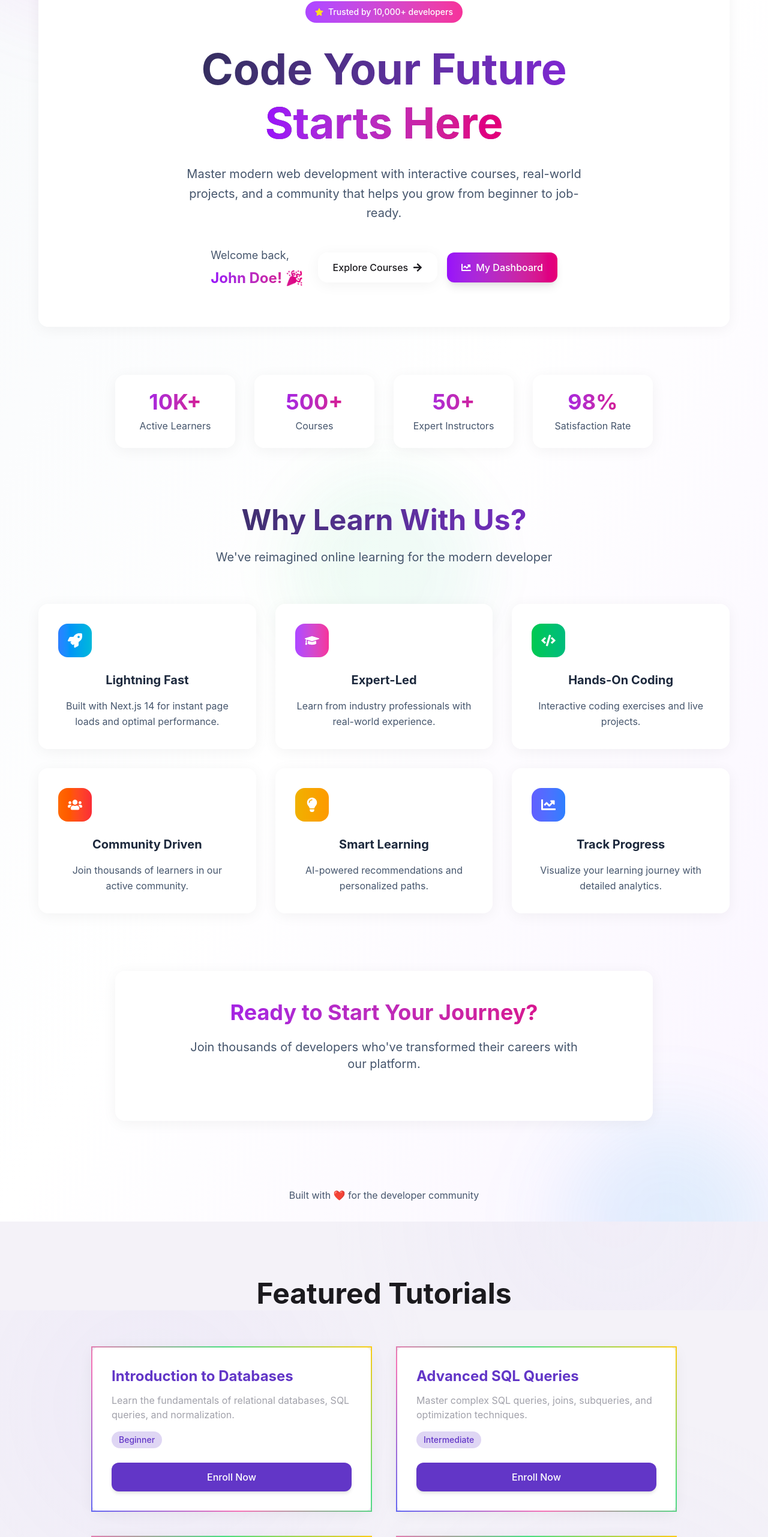
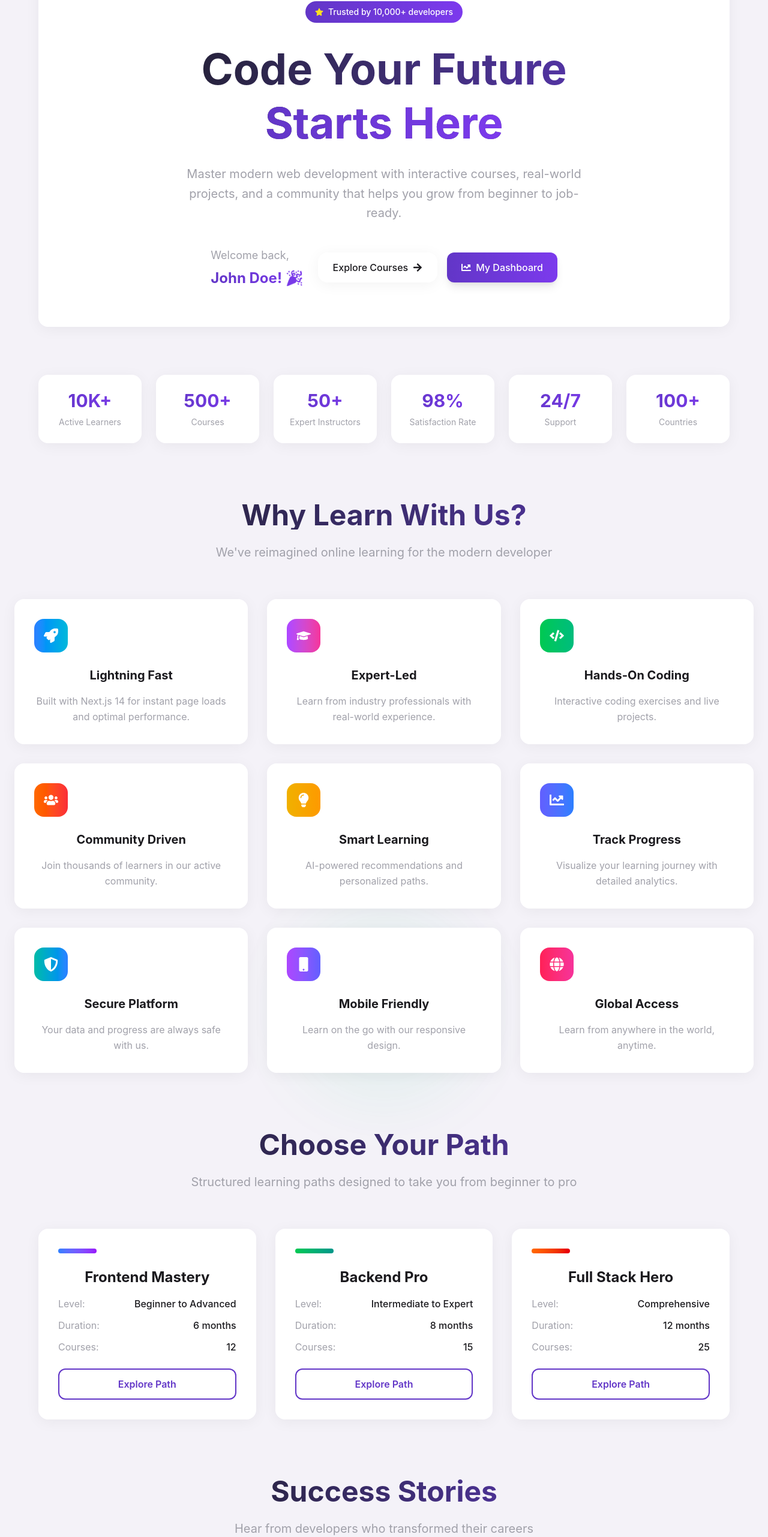
Before and after one commit to abdul-ghaffar01/elearning, a Next.js app: page / in a window 1280 px wide. Shown: the part 215-2778 px from the top of the page at 60% size. Built offline with nearby package versions, Linux system fonts and the light colour scheme.

Commit message:
updated landing page

```diff
--- a/app/page.js
+++ b/app/page.js
@@ -6,7 +6,7 @@ const page = () => {
   return (
     <div>
       <LandingPage />
-      <FeaturedTutorials />
+      {/* <FeaturedTutorials /> */}
     </div>
   )
 }
--- a/components/LandingPage.jsx
+++ b/components/LandingPage.jsx
@@ -1,8 +1,9 @@
 "use client";
-import { motion, useMotionValue, useTransform } from "framer-motion";
+import { motion, useMotionValue, useTransform, AnimatePresence } from "framer-motion";
 import Link from "next/link";
 import { useUserStore } from "@/store/loginStore";
-import { FaRocket, FaGraduationCap, FaCode, FaStar, FaUsers, FaLightbulb, FaArrowRight, FaPlay, FaChartLine } from "react-icons/fa";
+import { FaRocket, FaGraduationCap, FaCode, FaStar, FaUsers, FaLightbulb, FaArrowRight, FaPlay, FaChartLine, FaShieldAlt, FaMobile, FaGlobe, FaHeart } from "react-icons/fa";
+import { useState, useEffect } from "react";
 
 const fadeUp = (delay = 0) => ({
   hidden: { opacity: 0, y: 60 },
@@ -30,12 +31,11 @@ const staggerContainer = {
 const floatAnimation = {
   animate: {
     y: [0, -20, 0],
-    rotate: [0, 5, 0]
-  },
-  transition: {
-    duration: 8,
-    repeat: Infinity,
-    ease: "easeInOut"
+    transition: {
+      duration: 4,
+      repeat: Infinity,
+      ease: "easeInOut"
+    },
   },
 };
 
@@ -43,6 +43,8 @@ export default function LandingPage() {
   const { isLoggedIn, user, login } = useUserStore();
   const mouseX = useMotionValue(0);
   const mouseY = useMotionValue(0);
+  const [currentTestimonial, setCurrentTestimonial] = useState(0);
+  const [isVisible, setIsVisible] = useState(false);
 
   const handleMouseMove = (event) => {
     const { clientX, clientY } = event;
@@ -53,8 +55,19 @@ export default function LandingPage() {
     mouseY.set(clientY / height - 0.5);
   };
 
-  const rotateX = useTransform(mouseY, [-0.5, 0.5], [10, -10]);
-  const rotateY = useTransform(mouseX, [-0.5, 0.5], [-10, 10]);
+  const rotateX = useTransform(mouseY, [-0.5, 0.5], [5, -5]);
+  const rotateY = useTransform(mouseX, [-0.5, 0.5], [-5, 5]);
+
+  useEffect(() => {
+    setIsVisible(true);
+
+    // Auto-rotate testimonials
+    const interval = setInterval(() => {
+      setCurrentTestimonial((prev) => (prev + 1) % testimonials.length);
+    }, 5000);
+
+    return () => clearInterval(interval);
+  }, []);
 
   const features = [
     {
@@ -92,6 +105,24 @@ export default function LandingPage() {
       title: "Track Progress",
       desc: "Visualize your learning journey with detailed analytics.",
       color: "from-indigo-500 to-blue-500"
+    },
+    {
+      icon: <FaShieldAlt className="text-2xl" />,
+      title: "Secure Platform",
+      desc: "Your data and progress are always safe with us.",
+      color: "from-teal-500 to-blue-500"
+    },
+    {
+      icon: <FaMobile className="text-2xl" />,
+      title: "Mobile Friendly",
+      desc: "Learn on the go with our responsive design.",
+      color: "from-purple-500 to-indigo-500"
+    },
+    {
+      icon: <FaGlobe className="text-2xl" />,
+      title: "Global Access",
+      desc: "Learn from anywhere in the world, anytime.",
+      color: "from-rose-500 to-pink-500"
     }
   ];
 
@@ -99,12 +130,59 @@ export default function LandingPage() {
     { number: "10K+", label: "Active Learners" },
     { number: "500+", label: "Courses" },
     { number: "50+", label: "Expert Instructors" },
-    { number: "98%", label: "Satisfaction Rate" }
+    { number: "98%", label: "Satisfaction Rate" },
+    { number: "24/7", label: "Support" },
+    { number: "100+", label: "Countries" }
+  ];
+
+  const testimonials = [
+    {
+      name: "Sarah Chen",
+      role: "Frontend Developer",
+      content: "This platform transformed my career. From beginner to hired in 6 months!",
+      avatar: "👩‍💻"
+    },
+    {
+      name: "Marcus Johnson",
+      role: "Full Stack Engineer",
+      content: "The hands-on projects gave me the confidence to tackle real-world problems.",
+      avatar: "👨‍💼"
+    },
+    {
+      name: "Emily Davis",
+      role: "UX Designer",
+      content: "The community support and expert guidance made all the difference.",
+      avatar: "👩‍🎨"
+    }
+  ];
+
+  const learningPaths = [
+    {
+      title: "Frontend Mastery",
+      level: "Beginner to Advanced",
+      duration: "6 months",
+      courses: 12,
+      color: "from-blue-500 to-purple-600"
+    },
+    {
+      title: "Backend Pro",
+      level: "Intermediate to Expert",
+      duration: "8 months",
+      courses: 15,
+      color: "from-green-500 to-teal-600"
+    },
+    {
+      title: "Full Stack Hero",
+      level: "Comprehensive",
+      duration: "12 months",
+      courses: 25,
+      color: "from-orange-500 to-red-600"
+    }
   ];
 
   return (
     <div
-      className="min-h-screen flex flex-col items-center justify-center text-center px-6 relative overflow-hidden bg-gradient-to-br from-slate-50 via-white to-purple-50 dark:from-slate-900 dark:via-slate-800 dark:to-purple-900"
+      className="min-h-screen flex flex-col items-center justify-center text-center px-6 relative overflow-hidden bg-background"
       onMouseMove={handleMouseMove}
     >
       {/* Animated Background Elements */}
@@ -140,13 +218,13 @@ export default function LandingPage() {
       {/* Hero Section */}
       <motion.section
         initial="hidden"
-        animate="visible"
+        animate={isVisible ? "visible" : "hidden"}
         variants={staggerContainer}
         className="relative z-10 max-w-6xl w-full my-20"
       >
         <motion.div
           variants={fadeUp()}
-          className="glass p-12 md:p-16 rounded-3xl shadow-2xl border border-white/20 backdrop-blur-xl"
+          className="glass p-12 md:p-16 rounded-3xl shadow-2xl border border-border-color backdrop-blur-xl"
           style={{ rotateX, rotateY }}
         >
           {/* Badge */}
@@ -154,7 +232,7 @@ export default function LandingPage() {
             initial={{ opacity: 0, scale: 0 }}
             animate={{ opacity: 1, scale: 1 }}
             transition={{ delay: 0.2, type: "spring" }}
-            className="inline-flex items-center gap-2 px-4 py-2 rounded-full bg-gradient-to-r from-purple-500 to-pink-500 text-white text-sm font-medium mb-8"
+            className="inline-flex items-center gap-2 px-4 py-2 rounded-full bg-gradient-to-r from-accent to-accent-hover text-white text-sm font-medium mb-8"
           >
             <FaStar className="text-yellow-300" />
             Trusted by 10,000+ developers
@@ -162,18 +240,18 @@ export default function LandingPage() {
 
           <motion.h1
             variants={fadeUp(0.3)}
-            className="text-5xl md:text-7xl font-bold mb-6 leading-tight bg-gradient-to-r from-slate-800 to-purple-600 dark:from-white dark:to-purple-200 bg-clip-text text-transparent"
+            className="text-5xl md:text-7xl font-bold mb-6 leading-tight bg-gradient-to-r from-foreground to-accent bg-clip-text text-transparent"
           >
             Code Your Future
             <br />
-            <span className="bg-gradient-to-r from-purple-600 to-pink-600 dark:from-purple-400 dark:to-pink-400 bg-clip-text text-transparent">
+            <span className="bg-gradient-to-r from-accent to-accent-hover bg-clip-text text-transparent">
               Starts Here
             </span>
           </motion.h1>
 
           <motion.p
             variants={fadeUp(0.5)}
-            className="text-xl text-slate-600 dark:text-slate-300 mb-10 max-w-2xl mx-auto leading-relaxed"
+            className="text-xl text-muted mb-10 max-w-2xl mx-auto leading-relaxed"
           >
             Master modern web development with interactive courses, real-world projects,
             and a community that helps you grow from beginner to job-ready.
@@ -192,7 +270,7 @@ export default function LandingPage() {
                   email: "demo@example.com",
                   role: "student"
                 })}
-                className="px-8 py-4 rounded-xl font-semibold text-white shadow-lg flex items-center gap-3 bg-gradient-to-r from-purple-600 to-pink-600 hover:from-purple-700 hover:to-pink-700 transition-all"
+                className="px-8 py-4 rounded-xl font-semibold text-white shadow-lg flex items-center gap-3 bg-gradient-to-r from-accent to-accent-hover hover:from-accent-hover hover:to-accent transition-all"
               >
                 <FaPlay className="text-sm" />
                 Start Learning Free
@@ -201,7 +279,7 @@ export default function LandingPage() {
               <motion.button
                 whileHover={{ scale: 1.05 }}
                 whileTap={{ scale: 0.95 }}
-                className="px-8 py-4 rounded-xl font-semibold border-2 border-purple-200 dark:border-purple-800 text-purple-600 dark:text-purple-400 hover:bg-purple-50 dark:hover:bg-purple-900/20 transition-all"
+                className="px-8 py-4 rounded-xl font-semibold border-2 border-border-color text-accent hover:bg-accent/10 transition-all"
               >
                 Watch Demo
               </motion.button>
@@ -212,24 +290,24 @@ export default function LandingPage() {
               className="flex flex-col md:flex-row items-center justify-center gap-6"
             >
               <div className="text-center md:text-left">
-                <p className="text-slate-600 dark:text-slate-300 text-lg mb-2">
+                <p className="text-muted text-lg mb-2">
                   Welcome back,
                 </p>
-                <p className="text-2xl font-bold bg-gradient-to-r from-purple-600 to-pink-600 bg-clip-text text-transparent">
+                <p className="text-2xl font-bold bg-gradient-to-r from-accent to-accent-hover bg-clip-text text-transparent">
                   {user?.name || "Awesome Learner"}! 🎉
                 </p>
               </div>
               <div className="flex flex-wrap gap-4 justify-center">
                 <Link
                   href="/tutorials"
-                  className="px-6 py-3 rounded-xl glass hover:shadow-lg border border-white/20 hover:border-purple-300 dark:hover:border-purple-600 font-medium flex items-center gap-2 transition-all group"
+                  className="px-6 py-3 rounded-xl glass hover:shadow-lg border border-border-color hover:border-accent font-medium flex items-center gap-2 transition-all group"
                 >
                   Explore Courses
                   <FaArrowRight className="group-hover:translate-x-1 transition-transform" />
                 </Link>
                 <Link
                   href="/u/dashboard"
-                  className="px-6 py-3 rounded-xl font-medium text-white shadow-lg bg-gradient-to-r from-purple-600 to-pink-600 hover:from-purple-700 hover:to-pink-700 transition-all flex items-center gap-2"
+                  className="px-6 py-3 rounded-xl font-medium text-white shadow-lg bg-gradient-to-r from-accent to-accent-hover hover:from-accent-hover hover:to-accent transition-all flex items-center gap-2"
                 >
                   <FaChartLine />
                   My Dashboard
@@ -243,21 +321,22 @@ export default function LandingPage() {
       {/* Stats Section */}
       <motion.section
         initial="hidden"
-        animate="visible"
+        animate={isVisible ? "visible" : "hidden"}
         variants={staggerContainer}
-        className="relative z-10 max-w-4xl w-full mb-24"
+        className="relative z-10 max-w-6xl w-full mb-24"
       >
-        <motion.div variants={fadeUp()} className="grid grid-cols-2 md:grid-cols-4 gap-8">
+        <motion.div variants={fadeUp()} className="grid grid-cols-2 lg:grid-cols-6 gap-6">
           {stats.map((stat, index) => (
             <motion.div
               key={index}
               variants={fadeUp(0.1 * index)}
-              className="text-center p-6 rounded-2xl glass border border-white/20 hover:shadow-lg transition-all"
+              whileHover={{ scale: 1.05, y: -5 }}
+              className="text-center p-6 rounded-2xl glass border border-border-color hover:shadow-lg transition-all cursor-pointer"
             >
-              <div className="text-3xl md:text-4xl font-bold bg-gradient-to-r from-purple-600 to-pink-600 bg-clip-text text-transparent">
+              <div className="text-2xl md:text-3xl font-bold bg-gradient-to-r from-accent to-accent-hover bg-clip-text text-transparent">
                 {stat.number}
               </div>
-              <div className="text-slate-600 dark:text-slate-400 mt-2">
+              <div className="text-muted mt-2 text-sm">
                 {stat.label}
               </div>
             </motion.div>
@@ -268,15 +347,15 @@ export default function LandingPage() {
       {/* Features Section */}
       <motion.section
         initial="hidden"
-        animate="visible"
+        animate={isVisible ? "visible" : "hidden"}
         variants={staggerContainer}
-        className="relative z-10 max-w-6xl w-full mb-24"
+        className="relative z-10 max-w-7xl w-full mb-24"
       >
         <motion.div variants={fadeUp()} className="text-center mb-16">
-          <h2 className="text-4xl md:text-5xl font-bold mb-6 bg-gradient-to-r from-slate-800 to-purple-600 dark:from-white dark:to-purple-200 bg-clip-text text-transparent">
+          <h2 className="text-4xl md:text-5xl font-bold mb-6 bg-gradient-to-r from-foreground to-accent bg-clip-text text-transparent">
             Why Learn With Us?
           </h2>
-          <p className="text-xl text-slate-600 dark:text-slate-300 max-w-2xl mx-auto">
+          <p className="text-xl text-muted max-w-2xl mx-auto">
             We've reimagined online learning for the modern developer
           </p>
         </motion.div>
@@ -291,15 +370,15 @@ export default function LandingPage() {
                 y: -8,
                 transition: { type: "spring", stiffness: 300 }
               }}
-              className="group p-8 rounded-3xl glass border border-white/20 hover:shadow-2xl hover:border-purple-200 dark:hover:border-purple-600 cursor-pointer transition-all duration-300"
+              className="group p-8 rounded-3xl glass border border-border-color hover:shadow-2xl hover:border-accent cursor-pointer transition-all duration-300"
             >
               <div className={`w-14 h-14 rounded-2xl bg-gradient-to-r ${feature.color} flex items-center justify-center text-white mb-6 group-hover:scale-110 transition-transform`}>
                 {feature.icon}
               </div>
-              <h3 className="text-xl font-bold mb-4 text-slate-800 dark:text-white">
+              <h3 className="text-xl font-bold mb-4 text-foreground">
                 {feature.title}
               </h3>
-              <p className="text-slate-600 dark:text-slate-300 leading-relaxed">
+              <p className="text-muted leading-relaxed">
                 {feature.desc}
               </p>
             </motion.div>
@@ -307,21 +386,133 @@ export default function LandingPage() {
         </div>
       </motion.section>
 
+      {/* Learning Paths Section */}
+      <motion.section
+        initial="hidden"
+        animate={isVisible ? "visible" : "hidden"}
+        variants={staggerContainer}
+        className="relative z-10 max-w-6xl w-full mb-24"
+      >
+        <motion.div variants={fadeUp()} className="text-center mb-16">
+          <h2 className="text-4xl md:text-5xl font-bold mb-6 bg-gradient-to-r from-foreground to-accent bg-clip-text text-transparent">
+            Choose Your Path
+          </h2>
+          <p className="text-xl text-muted max-w-2xl mx-auto">
+            Structured learning paths designed to take you from beginner to pro
+          </p>
+        </motion.div>
+
+        <div className="grid md:grid-cols-3 gap-8">
+          {learningPaths.map((path, index) => (
+            <motion.div
+              key={index}
+              variants={fadeUp(0.2 * index)}
+              whileHover={{ scale: 1.05, y: -10 }}
+              className="group p-8 rounded-3xl glass border border-border-color hover:shadow-2xl cursor-pointer transition-all duration-300"
+            >
+              <div className={`w-16 h-2 rounded-full bg-gradient-to-r ${path.color} mb-6`}></div>
+              <h3 className="text-2xl font-bold mb-4 text-foreground">{path.title}</h3>
+              <div className="space-y-3 mb-6">
+                <div className="flex justify-between text-muted">
+                  <span>Level:</span>
+                  <span className="text-foreground font-medium">{path.level}</span>
+                </div>
+                <div className="flex justify-between text-muted">
+                  <span>Duration:</span>
+                  <span className="text-foreground font-medium">{path.duration}</span>
+                </div>
+                <div className="flex justify-between text-muted">
+                  <span>Courses:</span>
+                  <span className="text-foreground font-medium">{path.courses}</span>
+                </div>
+              </div>
+              <motion.button
+                whileHover={{ scale: 1.05 }}
+                whileTap={{ scale: 0.95 }}
+                className="w-full py-3 rounded-xl font-semibold border-2 border-border-color text-accent hover:bg-accent/10 transition-all"
+              >
+                Explore Path
+              </motion.button>
+            </motion.div>
+          ))}
+        </div>
+      </motion.section>
+
+      {/* Testimonials Section */}
+      <motion.section
+        initial="hidden"
+        animate={isVisible ? "visible" : "hidden"}
+        className="relative z-10 max-w-4xl w-full mb-24"
+      >
+        <motion.div variants={fadeUp()} className="text-center mb-16">
+          <h2 className="text-4xl md:text-5xl font-bold mb-6 bg-gradient-to-r from-foreground to-accent bg-clip-text text-transparent">
+            Success Stories
+          </h2>
+          <p className="text-xl text-muted max-w-2xl mx-auto">
+            Hear from developers who transformed their careers
+          </p>
+        </motion.div>
+
+        <div className="relative h-64">
+          <AnimatePresence mode="wait">
+            <motion.div
+              key={currentTestimonial}
+              initial={{ opacity: 0, y: 20 }}
+              animate={{ opacity: 1, y: 0 }}
+              exit={{ opacity: 0, y: -20 }}
+              transition={{ duration: 0.5 }}
+              className="glass p-8 rounded-3xl border border-border-color text-center"
+            >
+              <div className="text-4xl mb-4">{testimonials[currentTestimonial].avatar}</div>
+              <p className="text-xl text-muted mb-6 italic">
+                "{testimonials[currentTestimonial].content}"
+              </p>
+              <div>
+                <div className="font-bold text-foreground text-lg">
+                  {testimonials[currentTestimonial].name}
+                </div>
+                <div className="text-muted">
+                  {testimonials[currentTestimonial].role}
+                </div>
+              </div>
+            </motion.div>
+          </AnimatePresence>
+
+          {/* Testimonial Dots */}
+          <div className="flex justify-center mt-8 space-x-3">
+            {testimonials.map((_, index) => (
+              <button
+                key={index}
+                onClick={() => setCurrentTestimonial(index)}
+                className={`w-3 h-3 rounded-full transition-all ${
+                  index === currentTestimonial
+                    ? 'bg-accent'
+                    : 'bg-border-color'
+                }`}
+              />
+            ))}
+          </div>
+        </div>
+      </motion.section>
+
       {/* CTA Section */}
       <motion.section
         initial="hidden"
-        animate="visible"
+        animate={isVisible ? "visible" : "hidden"}
         variants={fadeUp(0.8)}
-        className="relative z-10 max-w-4xl w-full text-center"
+        className="relative z-10 max-w-4xl w-full text-center mb-24"
       >
-        <div className="glass p-12 rounded-3xl border border-white/20 backdrop-blur-xl">
-          <h2 className="text-3xl md:text-4xl font-bold mb-6 bg-gradient-to-r from-purple-600 to-pink-600 bg-clip-text text-transparent">
+        <motion.div
+          variants={floatAnimation}
+          className="glass p-12 rounded-3xl border border-border-color backdrop-blur-xl"
+        >
+          <h2 className="text-3xl md:text-4xl font-bold mb-6 bg-gradient-to-r from-accent to-accent-hover bg-clip-text text-transparent">
             Ready to Start Your Journey?
           </h2>
-          <p className="text-xl text-slate-600 dark:text-slate-300 mb-8 max-w-2xl mx-auto">
+          <p className="text-xl text-muted mb-8 max-w-2xl mx-auto">
             Join thousands of developers who've transformed their careers with our platform.
           </p>
-          {!isLoggedIn && (
+          {!isLoggedIn ? (
             <motion.button
               whileHover={{ scale: 1.05 }}
               whileTap={{ scale: 0.95 }}
@@ -330,13 +521,23 @@ export default function LandingPage() {
                 email: "demo@example.com",
                 role: "student"
               })}
-              className="px-8 py-4 rounded-xl font-semibold text-white shadow-lg bg-gradient-to-r from-purple-600 to-pink-600 hover:from-purple-700 hover:to-pink-700 transition-all flex items-center gap-3 mx-auto"
+              className="px-8 py-4 rounded-xl font-semibold text-white shadow-lg bg-gradient-to-r from-accent to-accent-hover hover:from-accent-hover hover:to-accent transition-all flex items-center gap-3 mx-auto"
             >
               <FaRocket />
               Launch Your Career Today
             </motion.button>
+          ) : (
+            <motion.div
+              whileHover={{ scale: 1.02 }}
+              className="inline-flex items-center gap-4 px-8 py-4 rounded-xl glass border border-border-color"
+            >
+              <FaHeart className="text-accent" />
+              <span className="text-foreground font-semibold">
+                Continue your amazing journey!
+              </span>
+            </motion.div>
           )}
-        </div>
+        </motion.div>
       </motion.section>
 
       {/* Footer */}
@@ -344,9 +545,24 @@ export default function LandingPage() {
         initial={{ opacity: 0 }}
         animate={{ opacity: 1 }}
         transition={{ delay: 1.5 }}
-        className="relative z-10 mt-20 py-8 text-slate-600 dark:text-slate-400"
+        className="relative z-10 mt-8 py-8 text-muted w-full max-w-6xl border-t border-border-color"
       >
-        <p>Built with ❤️ for the developer community</p>
+        <div className="flex flex-col md:flex-row justify-between items-center gap-4">
+          <p className="flex items-center gap-2">
+            Built with <FaHeart className="text-accent" /> for the developer community
+          </p>
+          <div className="flex gap-6 text-sm">
+            <Link href="/privacy" className="hover:text-accent transition-colors">
+              Privacy
+            </Link>
+            <Link href="/terms" className="hover:text-accent transition-colors">
+              Terms
+            </Link>
+            <Link href="/contact" className="hover:text-accent transition-colors">
+              Contact
+            </Link>
+          </div>
+        </div>
       </motion.footer>
     </div>
   );
```
